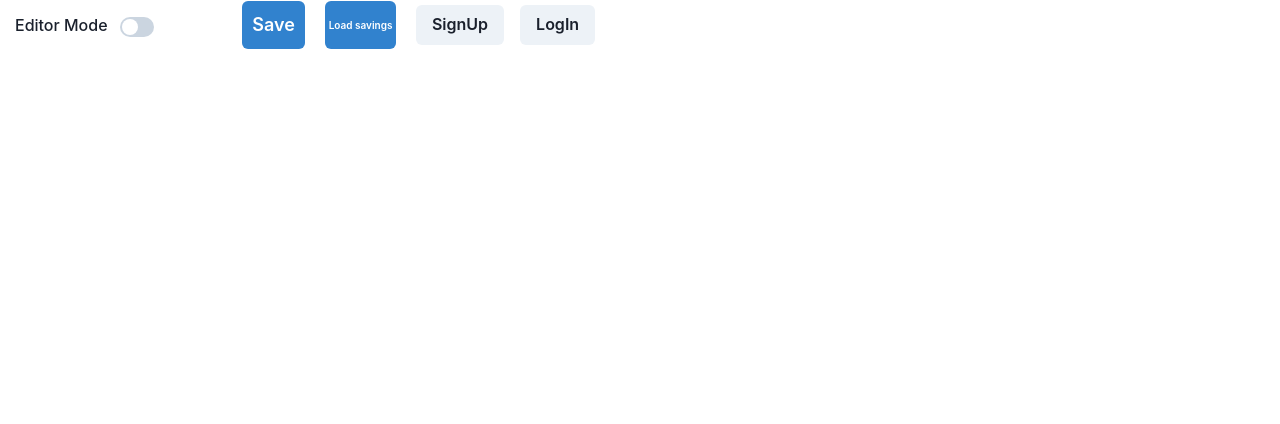
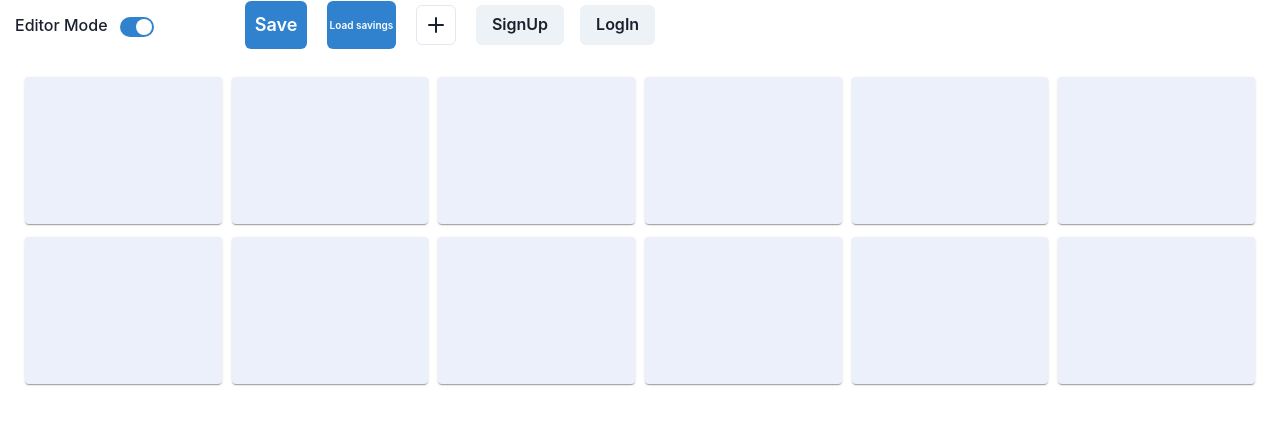
Before and after one commit to SergeySRybakov/DashBoard, a React (Create React App) app: page / in a window 1280 px wide. Shown: the top 424 px of the page. Built offline with nearby package versions, Linux system fonts and the light colour scheme; the HTML template or start-up script is replaced by a standard one.

Commit message:
something

```diff
--- a/src/App.js
+++ b/src/App.js
@@ -9,9 +9,9 @@ import "./App.css";
 export const App = () => {
 
 	const NUMBER_OF_COLUMNS = 6;
-	const [isEditorModeOn, setIsEditorModeOn] = useState(false);
+	const [isEditorModeOn, setIsEditorModeOn] = useState(true);
 	const [layout, setLayout] = useState([]);
-	const [isAuthorised, setAuthorised] = useState(false);
+	const [isAuthorised, setIsAuthorised] = useState(true);
 	const [counter, setCounter] = useState(0);
 	const [widgetsArray, setArray] = useState([]);
 	const [widgetData, setWidgetData] = useState([]);
@@ -54,7 +54,7 @@ export const App = () => {
 
 			<div className={styles.App}>
 				<AppHeader
-					{...{ isEditorModeOn, layout, counter, setIsEditorModeOn, addWidget, setLayout, setAuthorised, isAuthorised, widgetsArray, setArray, data, setCounter, setWidgetData }}
+					{...{ isEditorModeOn, layout, counter, setIsEditorModeOn, addWidget, setLayout, setIsAuthorised, isAuthorised, widgetsArray, setArray, data, setCounter, setWidgetData }}
 				/>
 				<body className={styles.body}>
 					{isEditorModeOn ? (
--- a/src/components/common/Registration/Registr.jsx
+++ b/src/components/common/Registration/Registr.jsx
@@ -13,7 +13,7 @@ import {
 	FormLabel
 } from '@chakra-ui/react'
 
-const Registr = ({ setLayout, setIsEditorModeOn, setAuthorised, setCounter, setArray, setWidgetData }) => {
+const Registr = ({ setLayout, setIsEditorModeOn, setIsAuthorised, setCounter, setArray, setWidgetData }) => {
 	let data = {
 		email: '',
 		password: ''
@@ -23,11 +23,11 @@ const Registr = ({ setLayout, setIsEditorModeOn, setAuthorised, setCounter, setA
 		data.password = document.getElementById('PasSignUp').value;
 		authService.signUp(data)
 			.then((response) => {
-				setAuthorised(true);
+				setIsAuthorised(true);
 				setIsEditorModeOn(true);
 			})
 			.catch((error) => {
-				setAuthorised(false);
+				setIsAuthorised(false);
 				setIsEditorModeOn(false);
 			})
 	}
@@ -36,12 +36,12 @@ const Registr = ({ setLayout, setIsEditorModeOn, setAuthorised, setCounter, setA
 		data.password = document.getElementById('LogInPas').value;
 		authService.logIn(data)
 			.then(function (response) {
-				setAuthorised(true);
+				setIsAuthorised(true);
 				setIsEditorModeOn(true);
 				console.log(response)
 			})
 			.catch(function (error) {
-				setAuthorised(false);
+				setIsAuthorised(false);
 				setIsEditorModeOn(false);
 			})
 		dashboardService.loadSavings()
--- a/src/components/common/appHeader/AppHeader.jsx
+++ b/src/components/common/appHeader/AppHeader.jsx
@@ -16,7 +16,7 @@ import styles from "./AppHeader.module.css";
 import { AddIcon } from "@chakra-ui/icons";
 import { Button } from "devextreme-react";
 
-const AppHeader = ({ isEditorModeOn, layout, counter, setIsEditorModeOn, addWidget, setLayout, setAuthorised, isAuthorised, widgetsArray, setArray, data, setCounter, setWidgetData }) => {
+const AppHeader = ({ isEditorModeOn, layout, counter, setIsEditorModeOn, addWidget, setLayout, setIsAuthorised, isAuthorised, widgetsArray, setArray, data, setCounter, setWidgetData }) => {
 	const allWidgetOptions = [
 		"Overview",
 		"Simple Array",
@@ -80,7 +80,7 @@ const AppHeader = ({ isEditorModeOn, layout, counter, setIsEditorModeOn, addWidg
 				<Registr
 					setLayout={setLayout}
 					setIsEditorModeOn={setIsEditorModeOn}
-					setAuthorised={setAuthorised}
+					setIsAuthorised={setIsAuthorised}
 					setCounter={setCounter}
 					setArray={setArray}
 					setWidgetData={setWidgetData}
--- a/src/test-utils.jsx
+++ /dev/null
@@ -1,6 +0,0 @@
-import * as React from "react";
-import { render } from "@testing-library/react";
-import { ChakraProvider, theme } from "@chakra-ui/react";
-const AllProviders = ({ children }) => (React.createElement(ChakraProvider, { theme: theme }, children));
-const customRender = (ui, options) => render(ui, Object.assign({ wrapper: AllProviders }, options));
-export { customRender as render };
```
Also changed, not shown: src/setupTests.js (deleted, +0 -5 lines), 1 other file (tests, documents, lock files or other folders).
